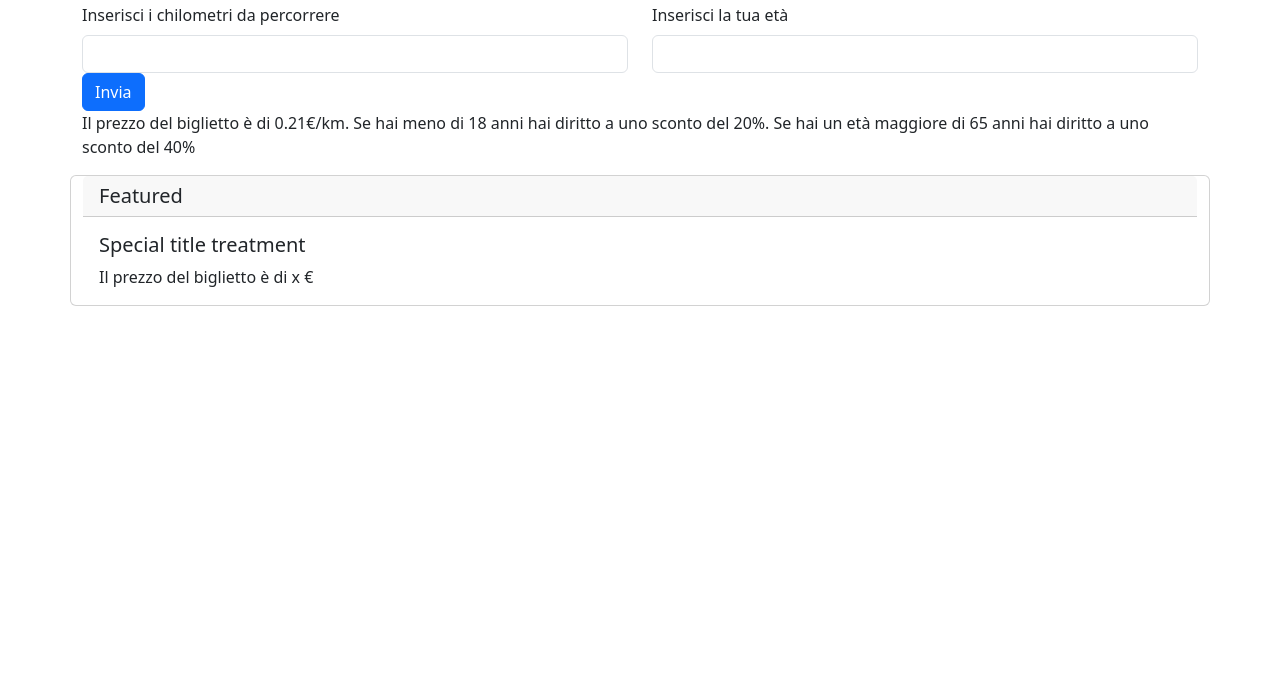
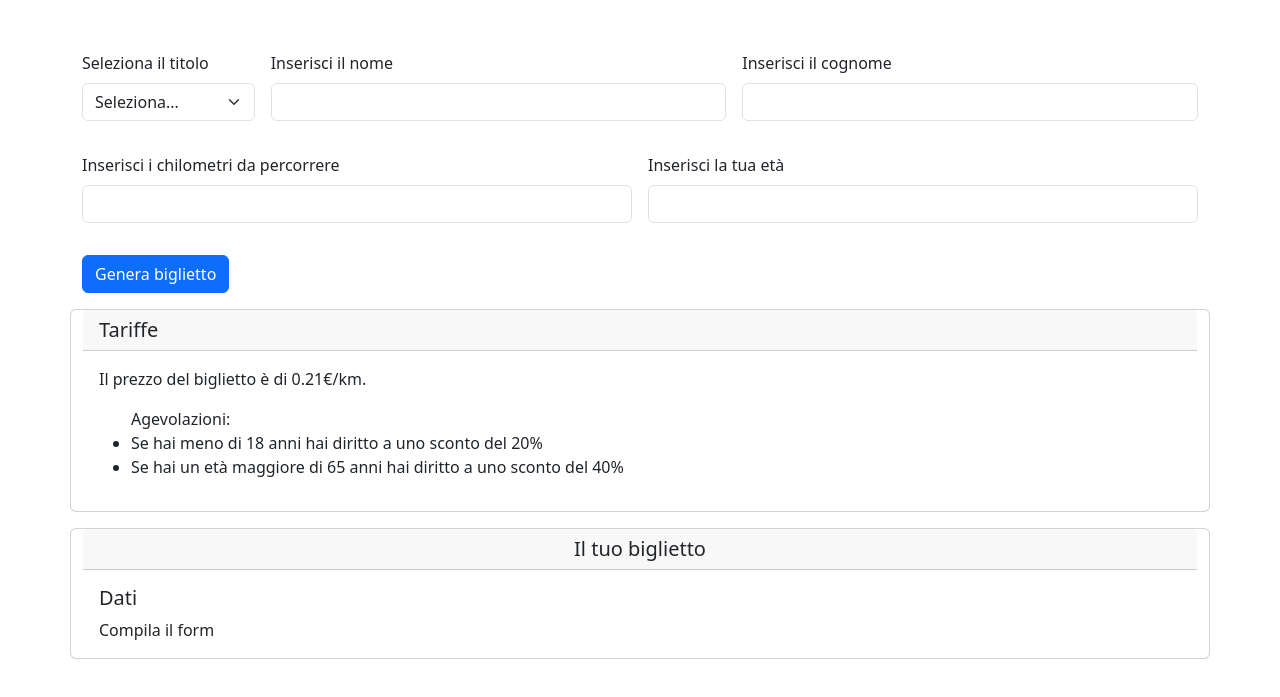
Before and after one commit to ValerioScano/js-biglietto-treno-form, a plain HTML site: page index.html in a window 1280 px wide. Shown: the part 53-750 px from the top of the page. Drawn offline with nearby package versions, Linux system fonts and the light colour scheme.

Commit message:
second commit

```diff
--- a/index.html
+++ b/index.html
@@ -13,36 +13,61 @@
     <header></header>
     <main>
         <div class="container-lg">
-            <div class="row text-center">
+            <div class="row text-center mb-5">
                 <h1>Acquista biglietto</h1>
             </div>
-            <form class="row">
-                <div class="col-lg-6">
+
+            <form class="row g-3 d-flex align-items-center">
+                <div class="col-lg-2 mb-3">
+                    <label for="title" class="form-label">Seleziona il titolo</label>
+                    <select class="form-select" aria-label="Default select example" id="user-title">
+                        <option selected>Seleziona...</option>
+                        <option>Signor</option>
+                        <option>Signora</option>
+                        <option>/</option>
+                    </select>
+                </div>
+
+                <div class="col-lg-5 mb-3">
+                    <label for="name" class="form-label">Inserisci il nome</label>
+                    <input type="text" class="form-control" id="user-name">
+                </div>
+
+                <div class="col-lg-5 mb-3">
+                    <label for="name" class="form-label">Inserisci il cognome</label>
+                    <input type="text" class="form-control" id="user-lastname">
+                </div>
+                <div class="col-lg-6 mb-3">
                     <label for="km" class="form-label">Inserisci i chilometri da percorrere</label>
                     <input type="text" class="form-control" id="user-km">
                 </div>
-                <div class="col-lg-6">
+                <div class="col-lg-6 mb-3">
                     <label for="age" class="form-label">Inserisci la tua età</label>
                     <input type="text" class="form-control" id="user-age">
                 </div>
-                <div class="col-12">
-                    <button type="submit" class="btn btn-primary" id="data-send">Invia</button>
+                <div class="col-12 mb-3">
+                    <button type="submit" class="btn btn-primary" id="data-send">Genera biglietto</button>
                 </div>
             </form>
 
-            <div class="row">
-                <div class="col-12">
-                <p>Il prezzo del biglietto è di 0.21€/km.
-                    Se hai meno di 18 anni hai diritto a uno sconto del 20%.
-                    Se hai un età maggiore di 65 anni hai diritto a uno sconto del 40%
-                </p>
+            <div class="row d-flex justify-items-center">
+                <div class="card col-12 mb-3" id="tariff">
+                    <h5 class="card-header">Tariffe</h5>
+                    <div class="card-body">
+                        <p>Il prezzo del biglietto è di 0.21€/km.
+                        <ul class> Agevolazioni:
+                            <li>Se hai meno di 18 anni hai diritto a uno sconto del 20%</li>
+                            <li>Se hai un età maggiore di 65 anni hai diritto a uno sconto del 40%</li>
+                        </ul>
+                        </p>
+                    </div>
                 </div>
 
                 <div class="card col-12">
-                    <h5 class="card-header">Featured</h5>
+                    <h5 class="card-header text-center">Il tuo biglietto</h5>
                     <div class="card-body">
-                        <h5 class="card-title">Special title treatment</h5>
-                        <p class="card-text">Il prezzo del biglietto è di <span id="final-price">x</span> €</p>
+                        <h5 class="card-title">Dati</h5>
+                        <p class="card-text" id="ticket">Compila il form</p>
                     </div>
                 </div>
 
--- a/main.js
+++ b/main.js
@@ -9,5 +9,7 @@ document.getElementById("data-send").addEventListener("click", function (event)
         prezzoFinale = prezzoFinale * 0.6
     }
 
-    document.getElementById("final-price").innerText = prezzoFinale
+    document.getElementById("tariff").classList.add("d-none")
+    document.getElementById("ticket").innerHTML = `<div><b>Passeggero: </b>${document.getElementById("user-title").value
+        } ${document.getElementById("user-name").value} ${document.getElementById("user-lastname").value}</div> <div><b>Costo del biglietto: </b>${prezzoFinale.toFixed(2)}€</div>`
 })
```
